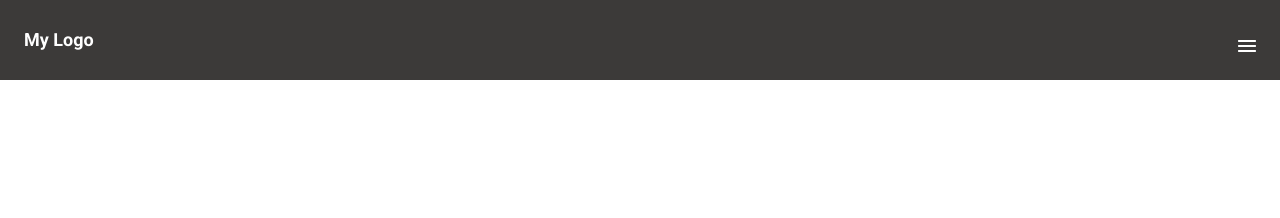
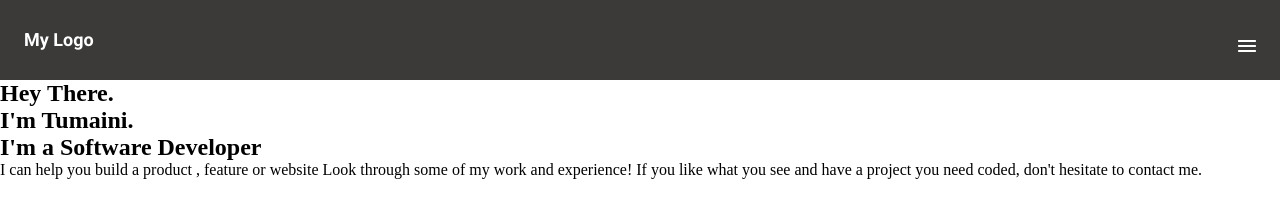
Before and after one commit to tumainimaganiko/Portfolio, a website: page index.html in a window 1280 px wide. Drawn offline with Linux system fonts and the light colour scheme.

Commit message:
Added headline section in HTML file

```diff
--- a/index.html
+++ b/index.html
@@ -16,5 +16,13 @@
             <img src="/images/Union.png" alt="">
         </div>
     </header>
+    <section class="headline-section">
+        <h1>Hey There. <br>I'm Tumaini.</h1>
+        <h2>I'm a Software Developer</h2>
+        <p>
+            I can help you build a product , feature or website Look through some of my work and experience!
+            If you like what you see and have a project you need coded, don't hesitate to contact me.
+        </p>
+    </section>
 </body>
 </html>
```
